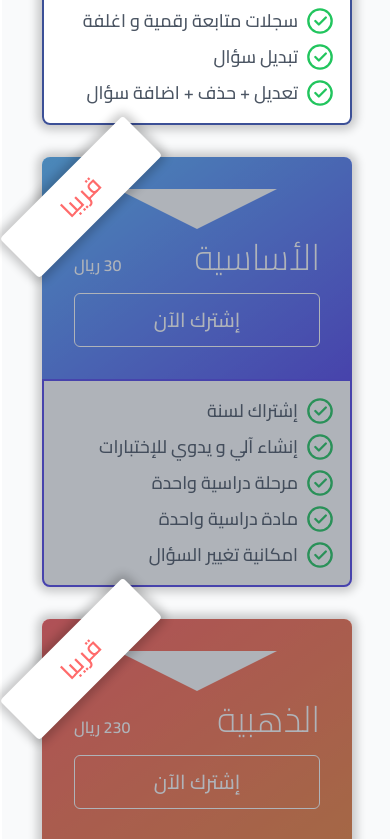
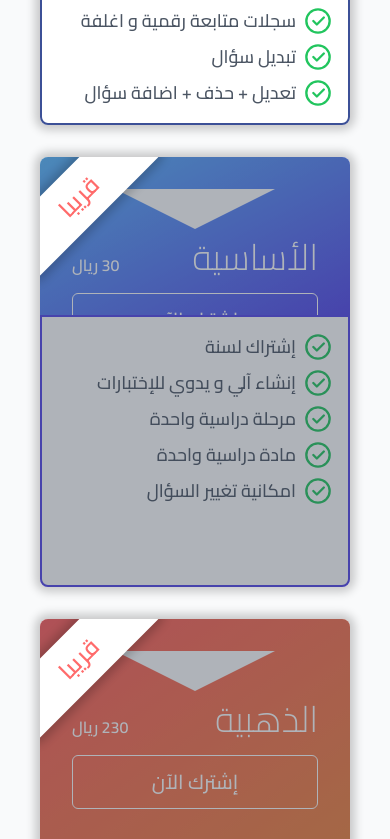
Before and after one commit to m1her/wsylh, a Next.js app: page /subscription in a window 390 px wide. Shown: the part 845-1684 px from the top of the page. Built offline with nearby package versions, Linux system fonts and the light colour scheme.

Commit message:
small fix

```diff
--- a/src/components/SubscriptionSection/index.tsx
+++ b/src/components/SubscriptionSection/index.tsx
@@ -8,11 +8,11 @@ export const SubscriptionSection = () => {
   return (
     <div className="grid xl:grid-cols-3 grid-cols-1 h-full items-start gap-8 xl:w-full">
       <div className="animate-soonSubCard xl:order-1 order-2 h-full flex flex-col items-center-center relative shadow-[0_0_10px_5px_rgba(0,0,0,0.2)] rounded-lg flex-shrink-0">
-        <div className="absolute select-none top-3 -end-12 bg-white text-accent text-2xl font-semibold z-20 text-center px-16 py-3 rounded shadow-[0_0_10px_5px_rgba(0,0,0,0.2)] -rotate-45">
-          قريبا
-        </div>
         <div className="absolute top-0 start-0 w-full h-full bg-gray-700/40 rounded-lg z-10"></div>
-        <div className="w-full flex flex-col items-center md:gap-8 gap-4 bg-gradient-to-br from-secondary to-[#5244e8] rounded-t-lg p-8">
+        <div className="w-full flex flex-col items-center md:gap-8 gap-4 bg-gradient-to-br from-secondary to-[#5244e8] rounded-t-lg p-8 relative overflow-hidden">
+          <div className="absolute select-none top-3 -end-12 bg-white text-accent text-2xl font-semibold z-20 text-center px-16 py-3 rounded shadow-[0_0_10px_5px_rgba(0,0,0,0.2)] -rotate-45">
+            قريبا
+          </div>
           <div className="w-0 h-0 border-l-[80px] border-r-[80px] border-t-[40px] border-transparent border-t-white"></div>
           <div className="md:text-5xl text-4xl font-light text-white -mt-2 flex justify-between items-end w-full">
             <div>الأساسية</div>
@@ -61,11 +61,11 @@ export const SubscriptionSection = () => {
         </div>
       </div>
       <div className="animate-soonSubCard order-3 h-full flex flex-col items-center-center relative shadow-[0_0_10px_5px_rgba(0,0,0,0.2)] rounded-lg flex-shrink-0">
-        <div className="absolute select-none top-3 -end-12 bg-white text-accent text-2xl font-semibold z-20 text-center px-16 py-3 rounded shadow-[0_0_10px_5px_rgba(0,0,0,0.2)] -rotate-45">
-          قريبا
-        </div>
         <div className="absolute top-0 start-0 w-full h-full bg-gray-700/40 rounded-lg z-10"></div>
-        <div className="w-full flex flex-col items-center md:gap-8 gap-4 bg-gradient-to-br from-[#ff5b5b] to-[#ec813e] rounded-t-lg p-8">
+        <div className="overflow-hidden w-full flex flex-col items-center md:gap-8 gap-4 bg-gradient-to-br from-[#ff5b5b] to-[#ec813e] rounded-t-lg p-8 relative">
+          <div className="absolute select-none top-3 -end-12 bg-white text-accent text-2xl font-semibold z-20 text-center px-16 py-3 rounded shadow-[0_0_10px_5px_rgba(0,0,0,0.2)] -rotate-45">
+            قريبا
+          </div>
           <div className="w-0 h-0 border-l-[80px] border-r-[80px] border-t-[40px] border-transparent border-t-white"></div>
           <div className="md:text-5xl text-4xl font-light text-white -mt-2 flex justify-between items-end w-full">
             <div>الذهبية</div>
```
